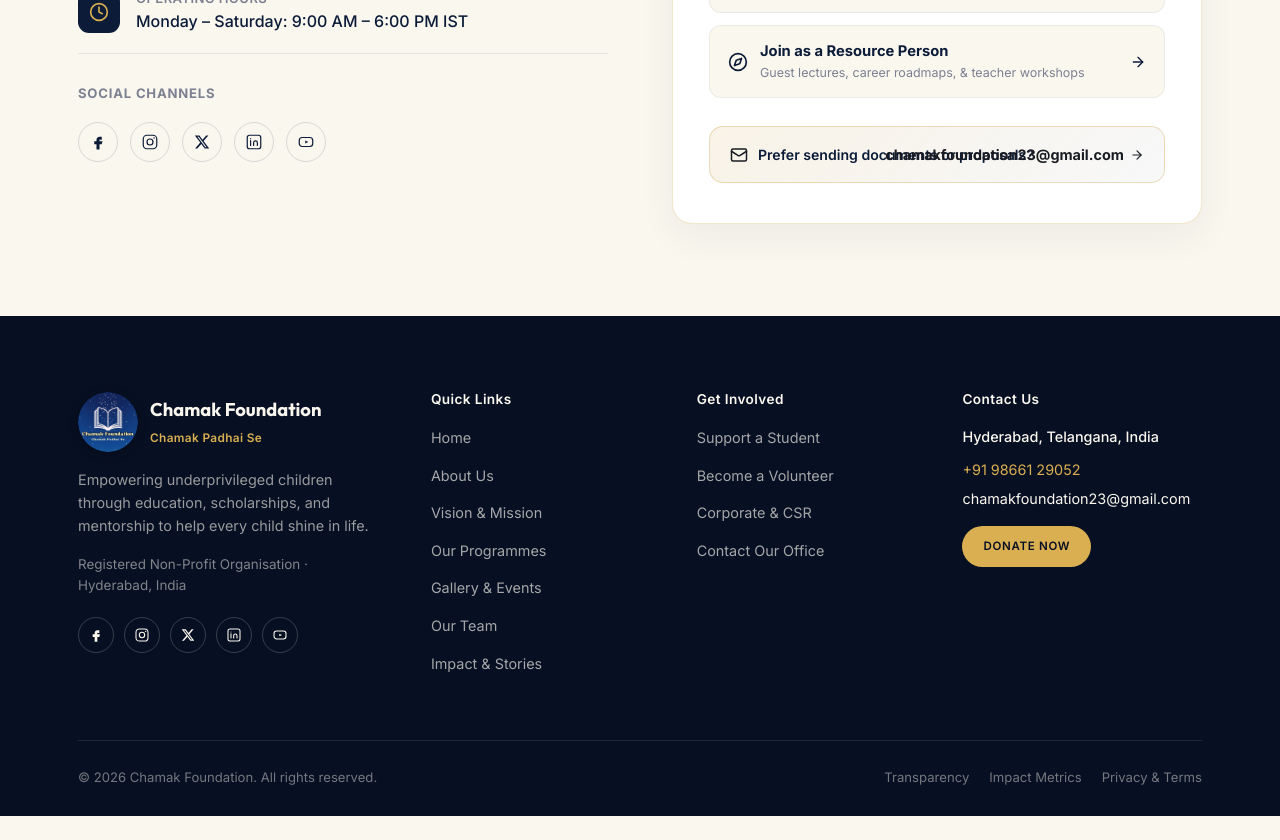
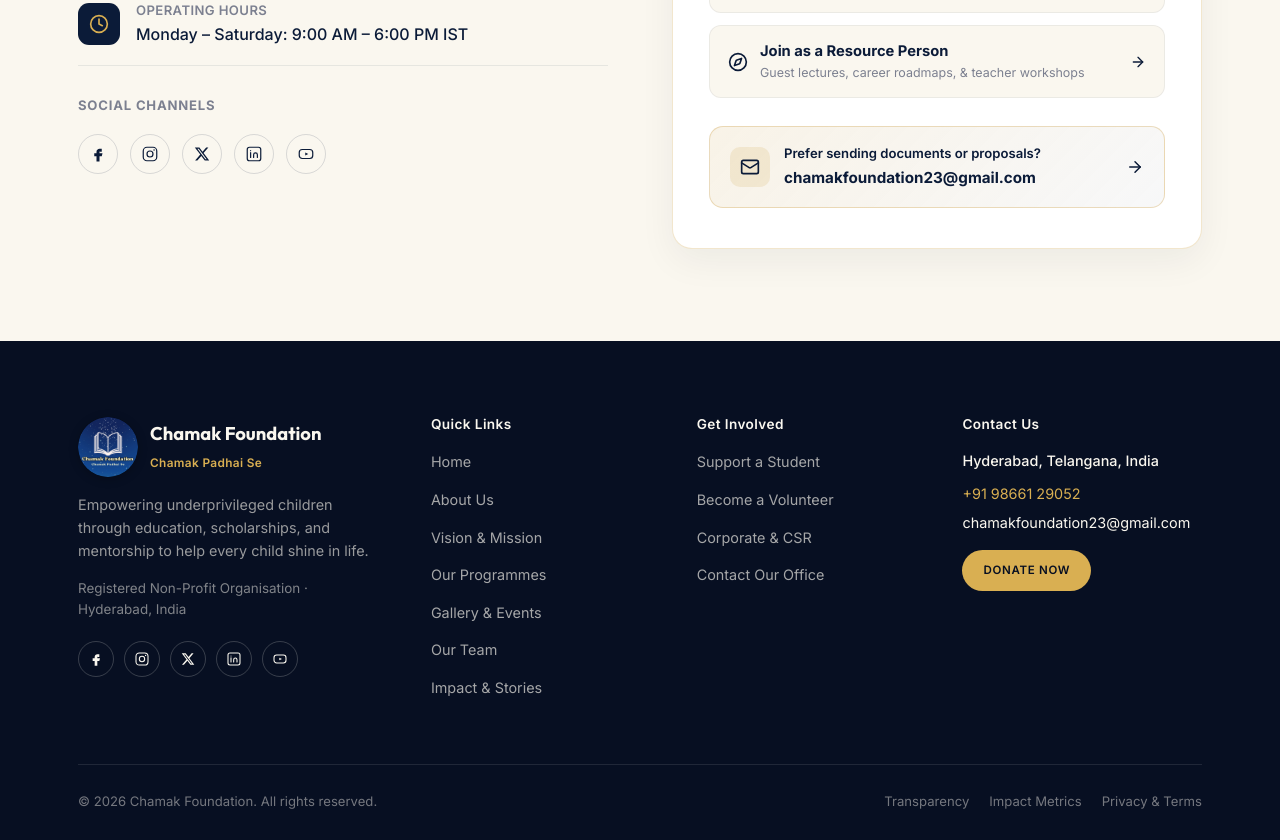
Before and after one commit to SAIKRISHNACHANDA/chamakfoundation.org, a Next.js app: page /contact in a window 1280 px wide. Shown: the part 1180-2020 px from the top of the page. Before the commit the page ends 1996 px from the top, so only its background shows below. Built offline with nearby package versions, Linux system fonts and the light colour scheme.

Commit message:
fix(ui): eliminate text overlap in email strip and remove get-involved hero subtitle

```diff
--- a/src/app/contact/page.js
+++ b/src/app/contact/page.js
@@ -250,16 +250,33 @@ export default function ContactPage() {
               <a
                 href="mailto:chamakfoundation23@gmail.com"
                 className="contact-proposal-strip"
+                style={{
+                  display: "flex",
+                  alignItems: "center",
+                  justifyContent: "space-between",
+                  padding: "16px 20px",
+                  borderRadius: "14px",
+                  background: "linear-gradient(135deg, rgba(201,154,58,0.12) 0%, rgba(11,27,56,0.03) 100%)",
+                  border: "1.5px solid rgba(201,154,58,0.3)",
+                  textDecoration: "none",
+                  color: "var(--navy-900)",
+                  transition: "all 0.25s ease",
+                }}
               >
-                <div style={{ display: "flex", alignItems: "center", gap: "10px", minWidth: 0 }}>
-                  <Mail size={18} style={{ color: "var(--gold-600)", flexShrink: 0 }} />
-                  <span className="contact-proposal-strip__label">
-                    Prefer sending documents or proposals?
-                  </span>
+                <div style={{ display: "flex", alignItems: "center", gap: "14px", minWidth: 0 }}>
+                  <div style={{ width: 40, height: 40, borderRadius: 10, background: "rgba(201,154,58,0.15)", display: "flex", alignItems: "center", justifyContent: "center", color: "var(--gold-700)", flexShrink: 0 }}>
+                    <Mail size={20} />
+                  </div>
+                  <div style={{ minWidth: 0 }}>
+                    <div style={{ fontSize: "0.82rem", color: "var(--ink-500)", fontWeight: 600, whiteSpace: "nowrap" }}>
+                      Prefer sending documents or proposals?
+                    </div>
+                    <div style={{ fontWeight: 700, fontSize: "0.95rem", color: "var(--gold-700)", whiteSpace: "nowrap", marginTop: "2px" }}>
+                      chamakfoundation23@gmail.com
+                    </div>
+                  </div>
                 </div>
-                <span className="contact-proposal-strip__email">
-                  chamakfoundation23@gmail.com <ArrowRight size={14} />
-                </span>
+                <ArrowRight size={18} style={{ color: "var(--gold-700)", flexShrink: 0, marginLeft: "12px" }} />
               </a>
             </div>
           </div>
--- a/src/app/get-involved/page.js
+++ b/src/app/get-involved/page.js
@@ -97,7 +97,6 @@ export default function GetInvolvedPage() {
       <PageHero
         eyebrow="Join Us"
         title="You Can Create a Chamak."
-        subtitle="Your time, skills, support, or voice can ignite a lifetime of possibilities for a child."
       />
 
       {/* 5 Ways to Engage Quick Grid */}
--- a/src/app/globals.css
+++ b/src/app/globals.css
@@ -4224,7 +4224,7 @@ body:has(.admin-login-wrap) .wa-float {
   padding: 16px 20px;
   border-radius: 14px;
   background: linear-gradient(135deg, rgba(201,154,58,0.12) 0%, rgba(11,27,56,0.03) 100%);
-  border: 1px solid rgba(201,154,58,0.3);
+  border: 1.5px solid rgba(201,154,58,0.3);
   display: flex;
   align-items: center;
   justify-content: space-between;
@@ -4239,26 +4239,19 @@ body:has(.admin-login-wrap) .wa-float {
   box-shadow: 0 6px 20px rgba(201,154,58,0.15);
 }
 .contact-proposal-strip__label {
-  color: var(--navy-900);
+  color: var(--ink-500);
   font-weight: 600;
-  font-size: 0.88rem;
+  font-size: 0.82rem;
   white-space: nowrap;
 }
 .contact-proposal-strip__email {
   color: var(--gold-700);
   font-weight: 700;
-  font-size: 0.90rem;
-  display: inline-flex;
-  align-items: center;
-  gap: 6px;
+  font-size: 0.95rem;
   white-space: nowrap;
-  flex-shrink: 0;
-}
-@media (max-width: 600px) {
+}
+@media (max-width: 540px) {
   .contact-proposal-strip {
-    flex-direction: column;
-    align-items: flex-start;
-    gap: 8px;
     padding: 14px 16px;
   }
 }
```
